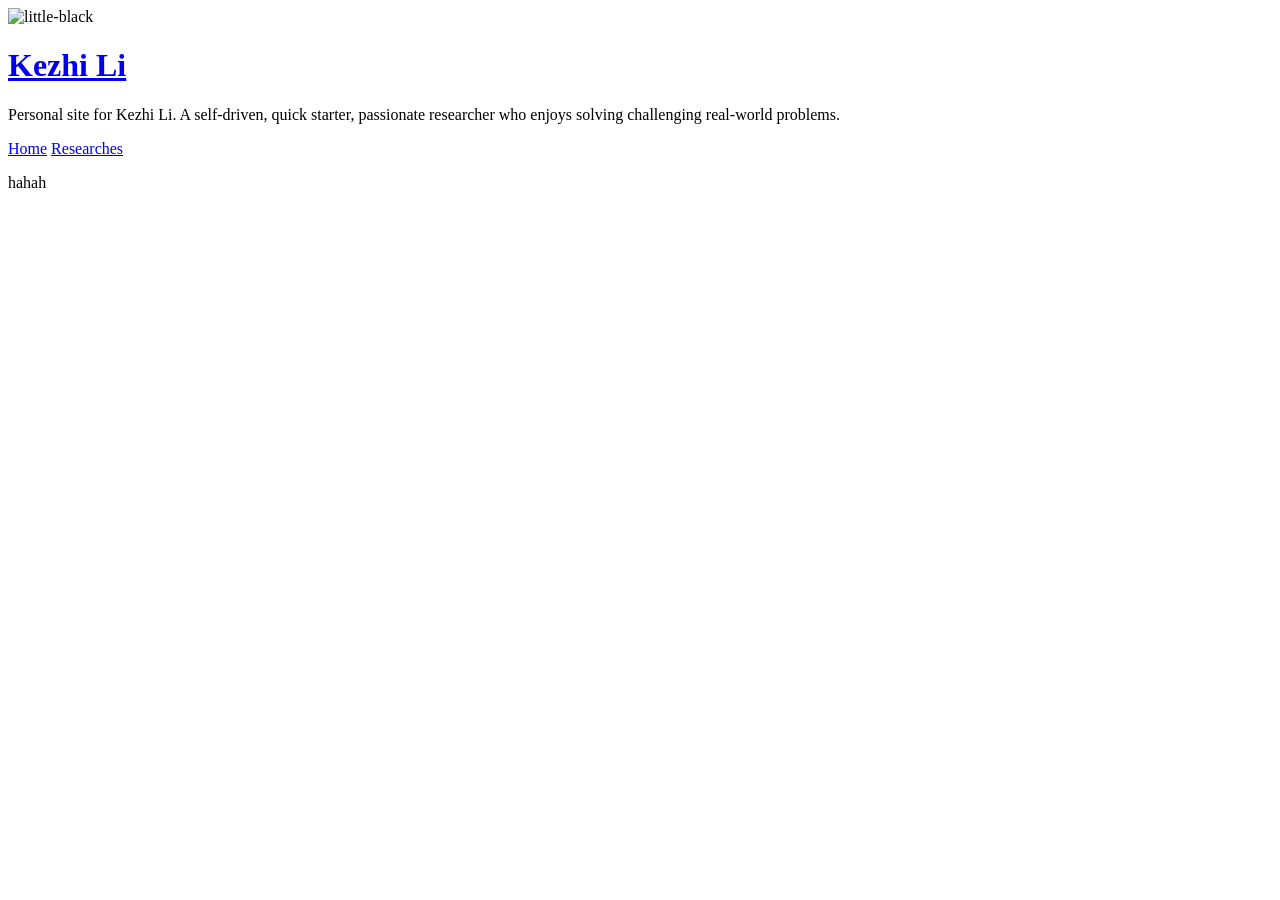
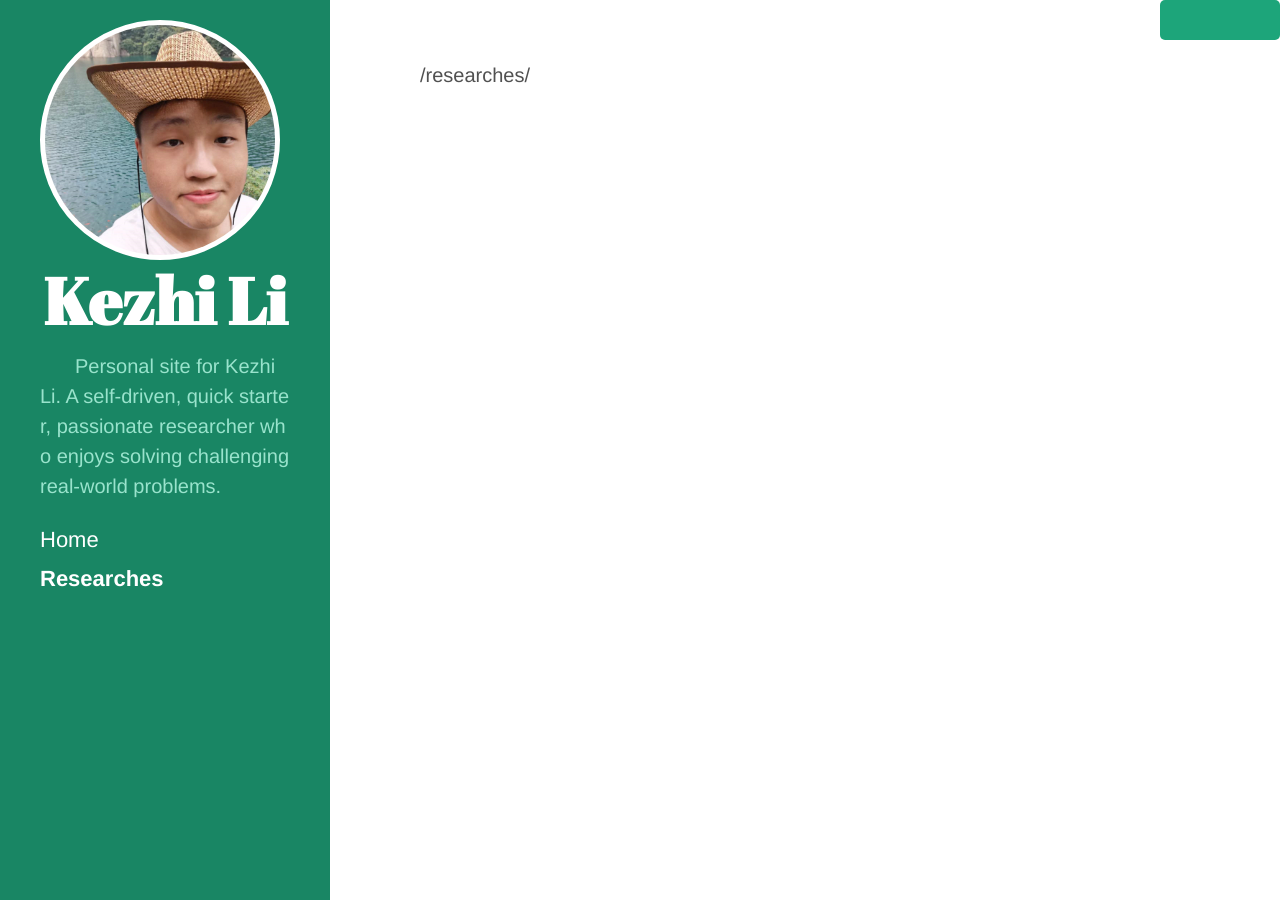
Before and after one commit to little-black-sjtu/likezhi.github.io, a Jekyll site: the page built from researches.html, in a window 1280 px wide. Built offline with Jekyll 4.4.1, drawn with Linux system fonts in a browser that asks for light colours; Markdown is read by kramdown in place of the engine named in the settings.

Commit message:
fix bug for baseurl

```diff
--- a/_config.yml
+++ b/_config.yml
@@ -31,5 +31,5 @@ sass:
 title:            Kezhi Li
 tagline:          Personal Site
 description:      Personal site for Kezhi Li. A self-driven, quick starter, passionate researcher who enjoys solving challenging real-world problems.
-url:              http://little-black-sjtu.github.io/likezhi.github.io
+url:              http://little-black-sjtu.github.io
 baseurl:          /likezhi.github.io
--- a/_includes/head.html
+++ b/_includes/head.html
@@ -15,12 +15,12 @@
   </title>
 
   <!-- CSS -->
-  <link rel="stylesheet" href="{{ site.baseurl }}public/css/self-defined.css">
-  <link rel="stylesheet" href="{{ site.baseurl }}public/css/main.css">
+  <link rel="stylesheet" href="{{ site.baseurl }}/public/css/self-defined.css">
+  <link rel="stylesheet" href="{{ site.baseurl }}/public/css/main.css">
   <link rel="stylesheet" href="//fonts.googleapis.com/css?family=PT+Sans:400,400italic,700|Abril+Fatface">
 
   <!-- Icons -->
-  <link rel="shortcut icon" href="{{ site.baseurl }}public/favicon.ico">
+  <link rel="shortcut icon" href="{{ site.baseurl }}/public/favicon.ico">
 
   <!-- RSS -->
   <link rel="alternate" type="application/rss+xml" title="RSS" href="/atom.xml">
--- a/_includes/sidebar-right.html
+++ b/_includes/sidebar-right.html
@@ -17,4 +17,4 @@
         </div>
     </div>
 </div>
-<script src="{{ site.baseurl }}public/js/hover.js"></script>
+<script src="{{ site.baseurl }}/public/js/hover.js"></script>
--- a/_includes/sidebar.html
+++ b/_includes/sidebar.html
@@ -2,10 +2,10 @@
   <div class="container sidebar-sticky">
     <div class="sidebar-about">
       <div class="avatar">
-        <img src="{{ site.baseurl }}public/picture.jpg" alt="little-black">
+        <img src="{{ site.baseurl }}/public/picture.jpg" alt="little-black">
       </div>
       <h1>
-        <a href="{{ site.baseurl }}">
+        <a href="{{ site.baseurl }}/">
           {{ site.title }}
         </a>
       </h1>
@@ -13,12 +13,12 @@
     </div>
 
     <nav class="sidebar-nav">
-      <a class="sidebar-nav-item{% if page.url == site.baseurl %} active{% endif %}" href="{{ site.baseurl }}">Home</a>
+      <a class="sidebar-nav-item{% if page.url  == '/' %} active{% endif %}" href="{{ site.baseurl }}/">Home</a>
 
       {% assign pages_list = site.pages %}
       {% for node in pages_list %}
         {% if node.layout == "sidebar_shown" %}
-          <a class="sidebar-nav-item{% if page.url == node.url %} active{% endif %}" href="{{ site.url }}{{ node.url }}">{{ node.title }}</a>
+          <a class="sidebar-nav-item{% if page.url == node.url %} active{% endif %}" href="{{ site.baseurl }}{{ node.url }}">{{ node.title }}</a>
         {% endif %}
       {% endfor %}
 
--- a/researches.html
+++ b/researches.html
@@ -4,4 +4,4 @@ title: Researches
 permalink: /researches/
 ---
 
-<p> hahah </p>
+<p> {{page.url}} </p>
```
